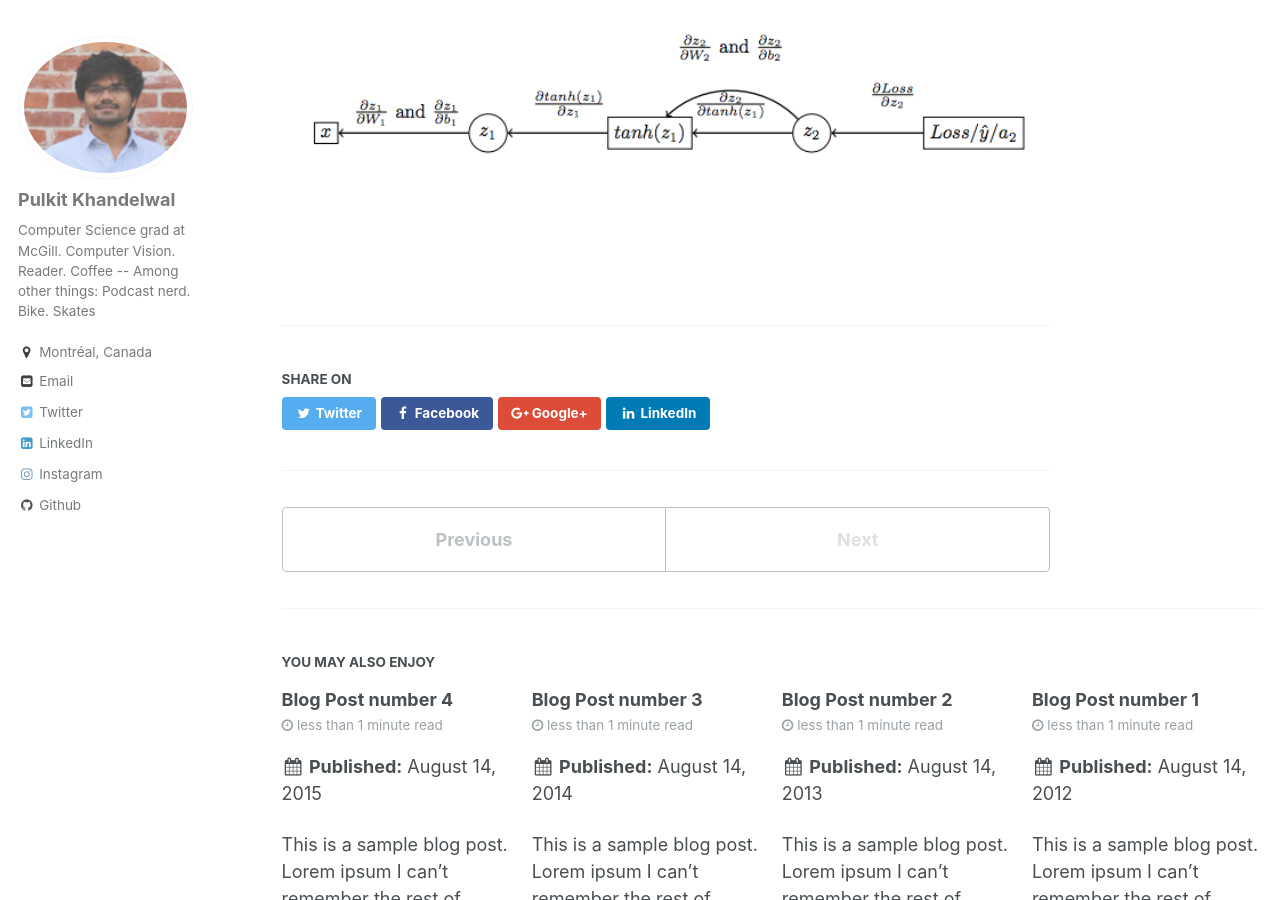
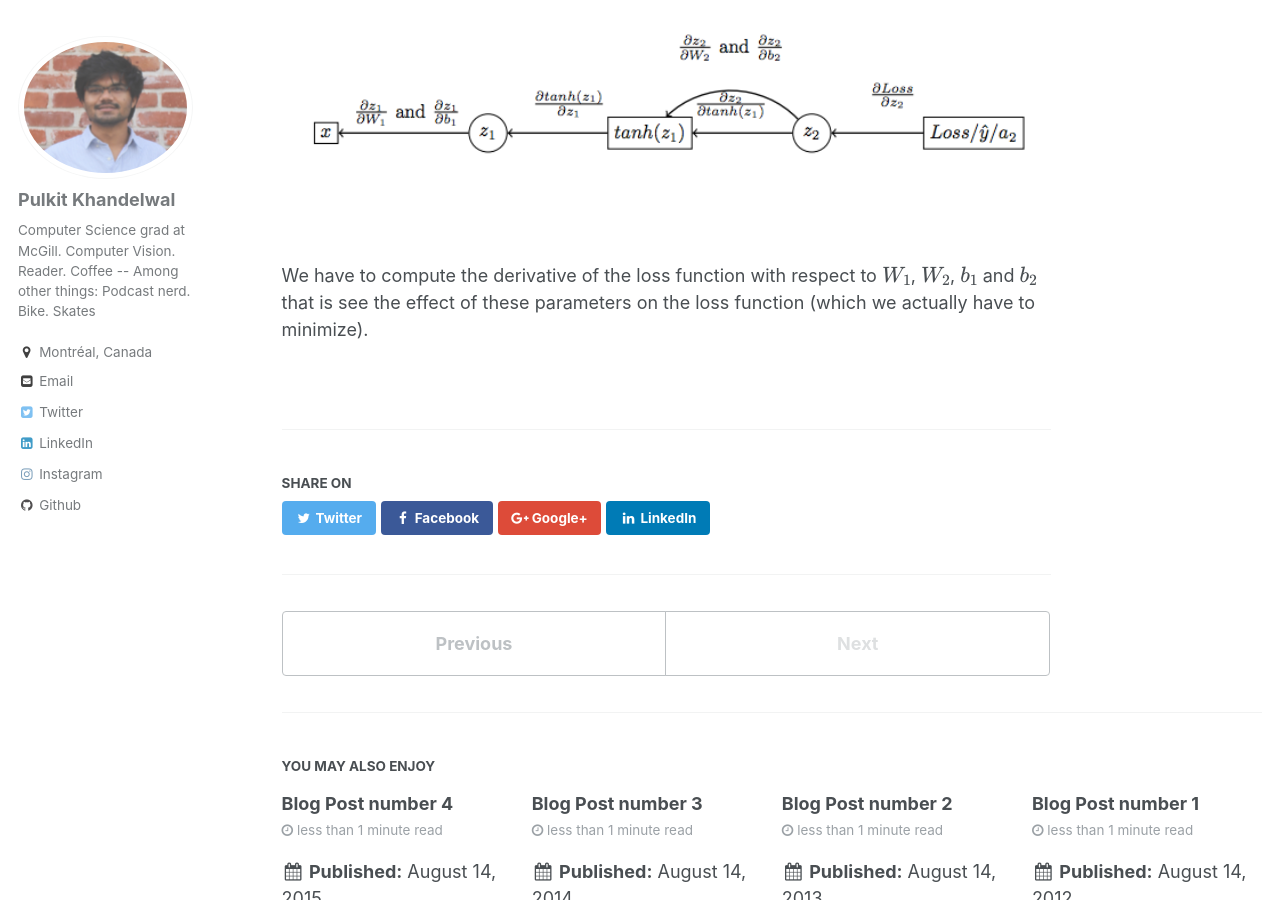
Before and after one commit to Pulkit-Khandelwal/pulkit-khandelwal.github.io, a Jekyll site: the page built from _blog/post_4.html, in a window 1280 px wide and 900 px high, scrolled down 2020 px. Built offline with Jekyll 4.4.1, drawn with Linux system fonts in a browser that asks for light colours; formulas are drawn with MathJax 3.

Commit message:
Update post_4.html

```diff
--- a/_blog/post_4.html
+++ b/_blog/post_4.html
@@ -62,5 +62,11 @@ The first hidden layer is computed as follows: <span class="math display">\[z_{1
 <figcaption>Fig 3. Backpropagation Circuit Diagram</figcaption>
 <img src="https://github.com/Pulkit-Khandelwal/pulkit-khandelwal.github.io/blob/master/_blog/backward.png?raw=true" alt="Backpropagation Circuit Diagram" width="600" height="600" align="middle">
 </figure>
+
+ <p>We have to compute the derivative of the loss function with respect to <span class="math inline">\(W_{1}\)</span>, <span class="math inline">\(W_{2}\)</span>, <span class="math inline">\(b_{1}\)</span> and <span class="math inline">\(b_{2}\)</span> that is see the effect of these parameters on the loss function (which we actually have to minimize).</p>
+
+
+
+
 </body>
 </html>
```
